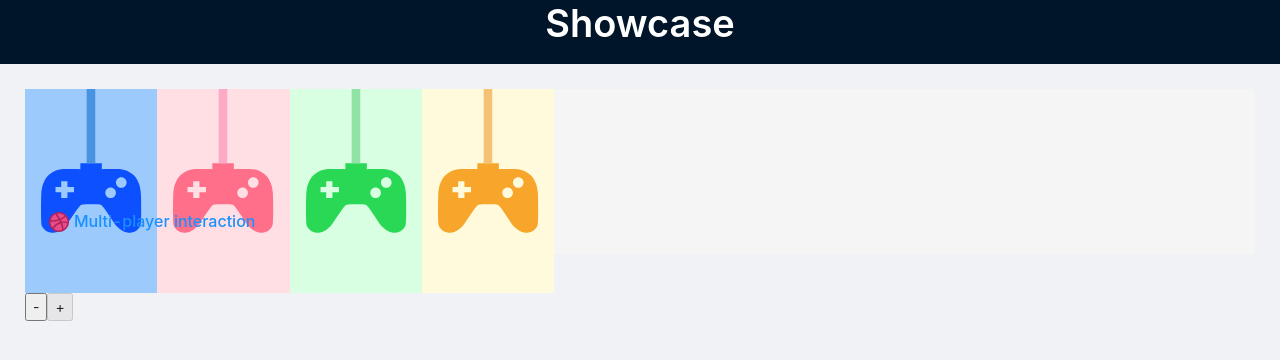
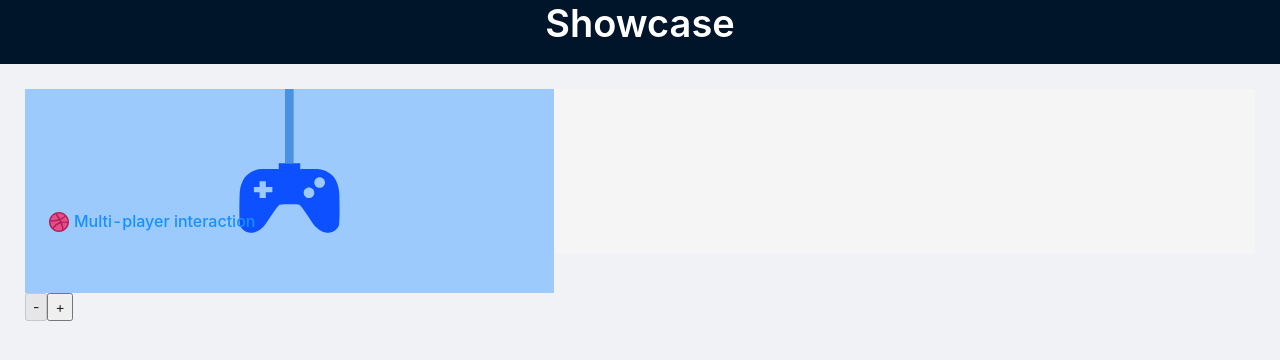
Before and after one commit to rluvaton/dribbble-shots-recreation, a React (Create React App) app: page / in a window 1280 px wide. Shown: the top 360 px of the page. Built offline with nearby package versions, Linux system fonts and the light colour scheme.

Commit message:
fix(multiplayer-interaction): animation is now in sync
Just need to fix the first and last 'jump' in player growing flex and clean the code

```diff
--- a/package.json
+++ b/package.json
@@ -35,6 +35,7 @@
     "@types/node": "^12.0.0",
     "@types/react": "^17.0.0",
     "@types/react-dom": "^17.0.0",
+    "animejs": "^3.2.1",
     "antd": "^4.16.12",
     "node-sass": "^6.0.1",
     "react": "^17.0.2",
@@ -46,6 +47,7 @@
   },
   "devDependencies": {
     "@jackfranklin/test-data-bot": "^1.3.0",
+    "@types/animejs": "^3.1.4",
     "@types/faker": "^5.5.8",
     "@types/react-router-dom": "^5.1.8",
     "faker": "^5.5.3"
--- /dev/null
+++ b/src/common/hooks/useAnimate/index.ts
@@ -0,0 +1,43 @@
+import { useCallback, useState } from 'react'
+
+export interface UseAnimateProps<T> {
+  animate: (value: { node: T, on: boolean }) => Promise<void>;
+  node: T;
+  disabled?: boolean;
+}
+
+/**
+ * A hook to provide animation status.
+ * @param animate function that returns a Promise to perform animation
+ * @param node DOM node or anything else
+ * @param disabled Disable animation
+ *
+ * @example
+ * const { on, onToggle } = useAnimate({
+ *    animate: async () => { },
+ *    node: node
+ * })
+ */
+export default function useAnimate<T>({ animate, node, disabled }: UseAnimateProps<T>)
+  : [on: boolean, onToggle: (isOn: boolean) => void] {
+  const [on, setOn] = useState(false)
+
+  const onToggle = useCallback(v => {
+    if (disabled) {
+      return;
+    }
+
+    if (v) {
+      setOn(true);
+    }
+
+    animate({ node, on: v })
+      .finally(() => {
+        if (!v) {
+          setOn(false);
+        }
+      })
+  }, [animate, node, disabled])
+
+  return [on, onToggle]
+}
--- /dev/null
+++ b/src/common/hooks/useDelayUnmount/index.ts
@@ -0,0 +1,23 @@
+import { useEffect, useState } from 'react';
+
+// From https://stackoverflow.com/a/54114180/5923666
+export default function useDelayUnmount(isMounted: boolean, delayTime: number) {
+  const [shouldRender, setShouldRender] = useState(false);
+
+  useEffect(() => {
+    let timeoutId: any;
+
+    if (isMounted && !shouldRender) {
+      setShouldRender(true);
+    } else if (!isMounted && shouldRender) {
+      timeoutId = setTimeout(
+        () => setShouldRender(false),
+        delayTime,
+      );
+    }
+
+    return () => clearTimeout(timeoutId);
+  }, [isMounted, delayTime, shouldRender]);
+
+  return shouldRender;
+}
--- /dev/null
+++ b/src/common/hooks/usePrevious.ts
@@ -0,0 +1,12 @@
+import { useEffect, useRef } from 'react';
+
+// From https://blog.logrocket.com/how-to-get-previous-props-state-with-react-hooks/
+export default function usePrevious<T>(value: T): T {
+  const ref = useRef<T>();
+
+  useEffect(() => {
+    ref.current = value;
+  });
+
+  return ref.current as T;
+}
--- a/src/pages/shots/multiplayer-interaction/components/JoystickIcon/index.tsx
+++ b/src/pages/shots/multiplayer-interaction/components/JoystickIcon/index.tsx
@@ -1,25 +1,69 @@
-import React from "react";
-import styles from "./index.module.scss";
+import anime from 'animejs';
+import React, { useEffect, useRef, useState } from 'react';
+import styles from './index.module.scss';
 
 export const _internalTesting = {
   testId: {
-    joystickPath: "joystick",
-    cablePath: "cable",
+    joystickPath: 'joystick',
+    cablePath: 'cable',
   },
 };
 
-const JoystickIcon: React.FC<{ joystickFill: string; cableFill: string }> = ({
-  joystickFill,
-  cableFill,
-}) => {
+interface JoystickIconProps {
+  joystickFill: string;
+  cableFill: string;
+  width?: number;
+  show: boolean;
+}
+
+const svgViewBoxWidth = 1636.78;
+
+const JoystickIcon: React.FC<JoystickIconProps> = ({ joystickFill, cableFill, width, show }) => {
+  const [viewBoxWidth, setViewBoxWidth] = useState(0);
+  const viewBoxWidthObj = useRef({ viewBoxWidth });
+
+
+  const [animationIn] = useState(anime({
+    targets: viewBoxWidthObj.current,
+    viewBoxWidth: svgViewBoxWidth,
+    direction: 'normal',
+    autoplay: false,
+    duration: 500,
+    easing: 'linear',
+    update: () => setViewBoxWidth(viewBoxWidthObj.current.viewBoxWidth),
+  }));
+  // const [animationOut] = useState(anime({
+  //   targets: viewBoxWidthObj.current,
+  //   viewBoxWidth: 0,
+  //   direction: 'normal',
+  //   autoplay: false,
+  //   duration: 500,
+  //   easing: 'linear',
+  //   update: () => setViewBoxWidth(viewBoxWidthObj.current.viewBoxWidth),
+  // }));
+
+
+  useEffect(() => {
+    if(show) {
+      animationIn.play();
+    } else {
+      animationIn.reverse();
+      animationIn.play();
+    }
+
+    return () => {
+      animationIn.pause();
+    };
+  }, [show]);
+
   return (
     <svg
       xmlns="http://www.w3.org/2000/svg"
       version="1.1"
       xmlSpace="preserve"
-      height="100%"
+      height="144px"
       width="100%"
-      viewBox="0 0 1636.78 2339.48"
+      viewBox={`0 0 ${viewBoxWidth} 2339.48`}
       className={styles.joystickIcon}
     >
       {/* Joystick */}
--- a/src/pages/shots/multiplayer-interaction/components/Player/index.tsx
+++ b/src/pages/shots/multiplayer-interaction/components/Player/index.tsx
@@ -1,19 +1,133 @@
-import React from 'react';
+import React, { useEffect, useRef, useState } from 'react';
 import JoystickIcon from '../JoystickIcon';
 import styles from './index.module.scss';
+import anime from 'animejs';
+import usePrevious from '../../../../../common/hooks/usePrevious';
 
-interface PlayerProps {
-  joystickFill: string,
-  cableFill: string,
-  background: string
+interface PlayerProps extends React.HTMLAttributes<HTMLDivElement> {
+  // Dev
+  index: number;
+
+  show: boolean;
+
+  joystickFill: string;
+  cableFill: string;
+  background: string;
+  // isAboutToUnmount: boolean;
+  // setIsReadyToUnmount: (isReadyToUnmount: boolean) => void
 }
 
-const Player: React.FC<PlayerProps> = ({ joystickFill, cableFill, background }) => {
-  return (
-    <div className={styles.player} style={{ background }}>
-      <JoystickIcon joystickFill={joystickFill} cableFill={cableFill}/>
-    </div>
-  );
-}
+const Player: React.FC<PlayerProps> = ({
+                                         index,
+                                         show,
+                                         joystickFill,
+                                         cableFill,
+                                         background,
+                                         // isAboutToUnmount,
+                                         // setIsReadyToUnmount,
+                                         className,
+                                         style,
+                                         ...restHtmlDivProps
+                                       }) => {
+  const showPrev = usePrevious(show);
+  const [shouldRender, setShouldRender] = useState(show);
+  const [flex, setFlex] = useState(0);
+  const flexObj = useRef({ flex: 0 });
+
+  const [animationIn] = useState(anime({
+    targets: flexObj.current,
+    flex: ['0%', '100%'],
+    direction: 'normal',
+    autoplay: false,
+    duration: 500,
+    easing: 'linear',
+    update: () => setFlex(flexObj.current.flex),
+  }));
+
+  // const [animationOut] = useState(anime({
+  //   targets: flexObj.current,
+  //   flex: [100, 1],
+  //   direction: 'normal',
+  //   autoplay: false,
+  //   duration: 500,
+  //   easing: 'linear',
+  //   update: () => setFlex(flexObj.current.flex),
+  // }));
+
+  // useEffect(() => {
+  // animation.direction = 'reverse';
+  // animation.play();
+  // }, [animation]);
+
+  // useEffect(() => {
+  //   if (isAboutToUnmount) {
+  // animation.restart();
+  // animation.reverse();
+  // animation.play();
+  // animation.finished.finally(() => setIsReadyToUnmount(true));
+  // }
+  // }, [setIsReadyToUnmount, isAboutToUnmount]);
+
+  useEffect(() => {
+    console.log('✅', index);
+
+
+    return () => console.log('❌', index);
+  }, []);
+
+  useEffect(() => {
+    let a;
+    console.log(flex);
+  }, [flex]);
+
+
+  useEffect(() => {
+    console.log(`show changed ${show} | prev ${showPrev}`);
+  }, [show]);
+
+  useEffect(() => {
+
+    // If should hide
+    if (!show) {
+
+      // First init
+      // if (showPrev === undefined) {
+      // If first init and it state is hide then don't create any animation
+      // return;
+      // }
+
+
+      // If not first init then create exit animation
+      flexObj.current.flex = 100;
+      animationIn.direction = 'reverse';
+      animationIn.play();
+      animationIn.finished.finally(() => setShouldRender(false));
+
+      return;
+    }
+
+    // If should show
+    setShouldRender(true);
+
+  }, [show, showPrev]);
+
+  useEffect(() => {
+    if(!shouldRender) {
+      return;
+    }
+    setFlex(0);
+    animationIn.direction = 'normal';
+    animationIn.play();
+  }, [shouldRender])
+
+  return shouldRender ? <div
+    className={`${styles.player} ${className || ''}`}
+    style={{ background, flex: flex, ...style }}
+
+    {...restHtmlDivProps}
+  >
+    <JoystickIcon joystickFill={joystickFill} cableFill={cableFill} show={show}/>
+  </div> : null;
+};
 
 export default Player;
--- a/src/pages/shots/multiplayer-interaction/components/Players/index.tsx
+++ b/src/pages/shots/multiplayer-interaction/components/Players/index.tsx
@@ -1,6 +1,10 @@
-import React, { useEffect, useState } from 'react';
+import React, { useEffect, useState, useRef } from 'react';
 import Player from '../Player';
 import styles from './index.module.scss';
+import useDelayUnmount from '../../../../../common/hooks/useDelayUnmount';
+import useAnimate from '../../../../../common/hooks/useAnimate';
+import { log } from 'util';
+import usePrevious from '../../../../../common/hooks/usePrevious';
 
 const playersColorsFill: { joystick: string, cable: string, background: string }[] = [
   { joystick: '#0d50ff', cable: '#4991e1', background: '#9DCAFD' },
@@ -10,25 +14,64 @@ const playersColorsFill: { joystick: string, cable: string, background: string }
 ];
 
 const Players: React.FC<{ numberOfPlayers: number }> = ({ numberOfPlayers }) => {
-  const [joystickPlayersColors, setJoystickPlayersColors] = useState(playersColorsFill.slice(0, numberOfPlayers));
+  const prevNumberOfPlayers = usePrevious(numberOfPlayers);
+  // const [isReadyToUnmount, setIsReadyToUnmount] = useState(
+  //   new Array(playersColorsFill.length).fill(false).map((_, index) => index >= numberOfPlayers)
+  // );
 
-  useEffect(() => {
-    if (numberOfPlayers < 1 || numberOfPlayers > 4) {
-      console.warn(`number of players must be between 1 and 4 (included), got ${numberOfPlayers}`);
-      return;
-    }
+  // useEffect(() => {
+  //   console.log({numberOfPlayers});
+  //   if (numberOfPlayers < 1 || numberOfPlayers > 4) {
+  //     console.warn(`number of players must be between 1 and 4 (included), got ${numberOfPlayers}`);
+  //     return;
+  //   }
+  //
+  //   if (prevNumberOfPlayers === numberOfPlayers) {
+  //     return;
+  //   }
+  //
+  //   if (prevNumberOfPlayers < numberOfPlayers) {
+  //     setIsReadyToUnmount((prev) => {
+  //       const updated = [...prev];
+  //
+  //       for (let i = prevNumberOfPlayers; i < numberOfPlayers; i++) {
+  //         updated[i] = false;
+  //       }
+  //
+  //       return updated;
+  //     })
+  //   }
+  //
+  // }, [prevNumberOfPlayers, numberOfPlayers]);
 
-    setJoystickPlayersColors(playersColorsFill.slice(0, numberOfPlayers));
-  }, [numberOfPlayers]);
+  return <div className={styles.playerContainer}>
+    {playersColorsFill.map(({ joystick, cable, background }, index) => {
+      return <Player
+        key={index}
+        show={index < numberOfPlayers}
+        index={index}
+        joystickFill={joystick}
+        cableFill={cable}
+        background={background}
 
+        // isAboutToUnmount={index >= numberOfPlayers}
+        // setIsReadyToUnmount={(value) => setIsReadyToUnmount((prev) => {
+        //   const updated = [...prev];
 
-  return (
-    <div className={styles.playerContainer}>
-      {joystickPlayersColors.map(({ joystick, cable, background }, index) =>
-        <Player key={index} joystickFill={joystick} cableFill={cable} background={background}/>,
-      )}
-    </div>
-  );
+        // updated[index] = value;
+
+        // return updated;
+        // })}
+
+        className={`${styles.flexItem} ${index > prevNumberOfPlayers ? styles.oldItem : styles.newItem}`}
+      />;
+      // }
+
+      // console.log('unmount', { index, numberOfPlayers, readyToUnmount: isReadyToUnmount[index] });
+      // return null;
+    })}
+
+  </div>;
 }
 
 export default Players;
--- a/src/pages/shots/multiplayer-interaction/index.tsx
+++ b/src/pages/shots/multiplayer-interaction/index.tsx
@@ -1,10 +1,10 @@
-import React, { useState } from 'react';
+import React, { useEffect, useRef, useState } from 'react';
 import styles from './index.module.scss';
 import { Shot } from '../../../common/interfaces/shot';
 import Players from './components/Players';
 
 const MultiPlayerInteraction: React.FC = () => {
-  const [numberOfPlayers, setNumberOfPlayers] = useState(4);
+  const [numberOfPlayers, setNumberOfPlayers] = useState(1);
 
   return (
     <div className={styles.card}>
```
Also changed, not shown: src/pages/shots/multiplayer-interaction/components/Players/index.module.scss (+31 -0 lines), src/pages/shots/multiplayer-interaction/components/JoystickIcon/index.module.scss (line endings or trailing spaces), 1 other file (tests, documents, lock files or other folders).
